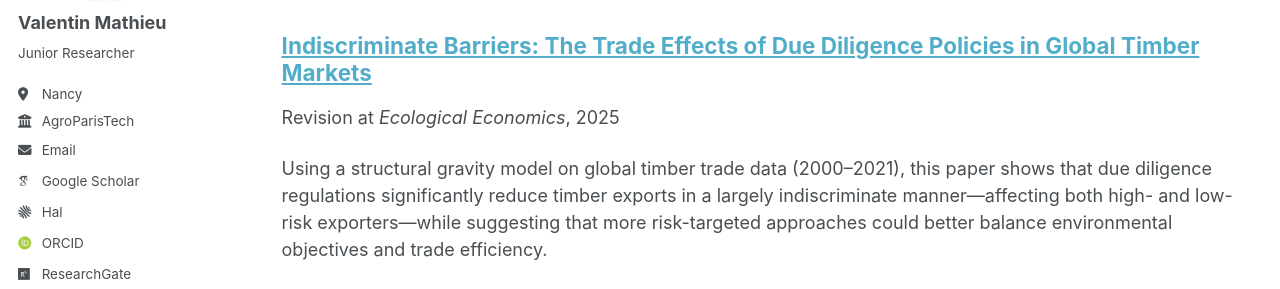
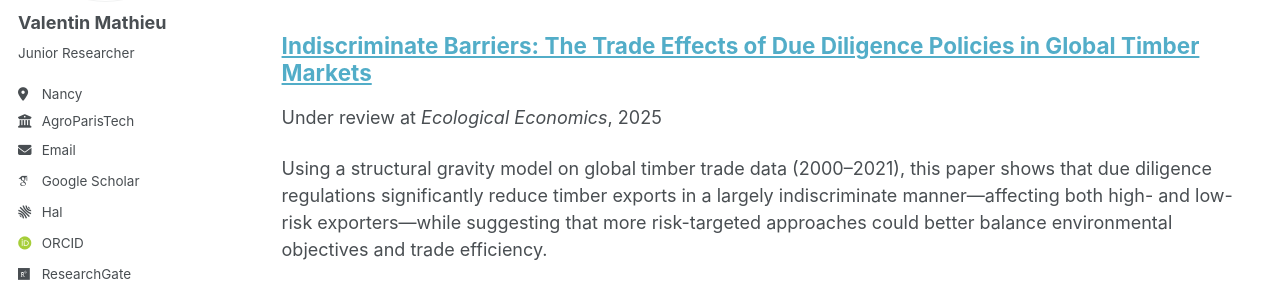
Before and after one commit to vlmathieu/vlmathieu.github.io, a Jekyll site: the page built from _pages/publications.html, in a window 1280 px wide and 900 px high. Shown: the part 274-563 px from the top of the window. Built offline with Jekyll 4.4.1, drawn with Linux system fonts in a browser that asks for light colours; some web fonts are replaced; a script bundle is joined from its source files by our own code; library files that are not in the unit come from our copies.

Commit message:
Update revision attribute

```diff
--- a/_includes/archive-single.html
+++ b/_includes/archive-single.html
@@ -43,7 +43,7 @@
         {% elsif post.collection == 'publications' and post.venue %}
           <p>Published in <i>{{ post.venue }}</i>, {{ post.date | default: "1900-01-01" | date: "%Y" }} </p>
         {% elsif post.collection == 'publications' and post.revision %}
-          <p>Revision at <i>{{ post.revision }}</i>, {{ post.date | default: "1900-01-01" | date: "%Y" }} </p>
+          <p>Under review at <i>{{ post.revision }}</i>, {{ post.date | default: "1900-01-01" | date: "%Y" }} </p>
         {% elsif post.date %}
          <p class="page__date"><strong><i class="fa fa-fw fa-calendar" aria-hidden="true"></i> {{ site.data.ui-text[site.locale].date_label | default: "Published:" }}</strong> <time datetime="{{ post.date | default: "1900-01-01" | date_to_xmlschema }}">{{ post.date | default: "1900-01-01" | date: "%B %d, %Y" }}</time></p>
         {% endif %}
--- a/_layouts/single.html
+++ b/_layouts/single.html
@@ -37,7 +37,7 @@ layout: default
         {% if page.collection == 'teaching' %}
           <p> {{ page.type }}, <i>{{ page.venue }}</i>, {{ page.date | default: "1900-01-01" | date: "%Y" }} </p>
         {% elsif page.revision and page.date %}
-          <p>Revision at <i>{{ page.revision }}</i>, {{ page.date | default: "1900-01-01" | date: "%Y" }} </p>
+          <p>Under revision at <i>{{ page.revision }}</i>, {{ page.date | default: "1900-01-01" | date: "%Y" }} </p>
         {% elsif page.venue and page.date %}
           <p>Published in <i>{{ page.venue }}</i>, {{ page.date | default: "1900-01-01" | date: "%Y" }} </p>
         {% elsif page.date %}
```
